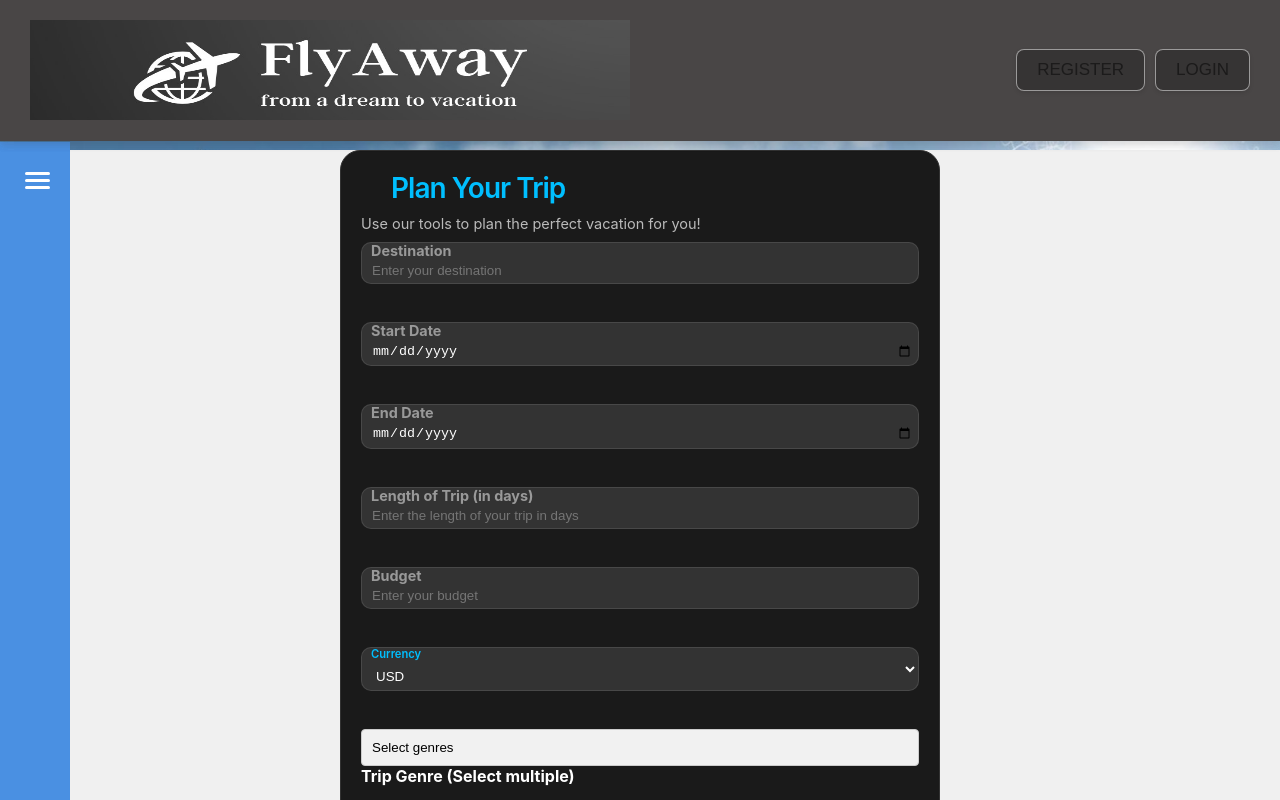
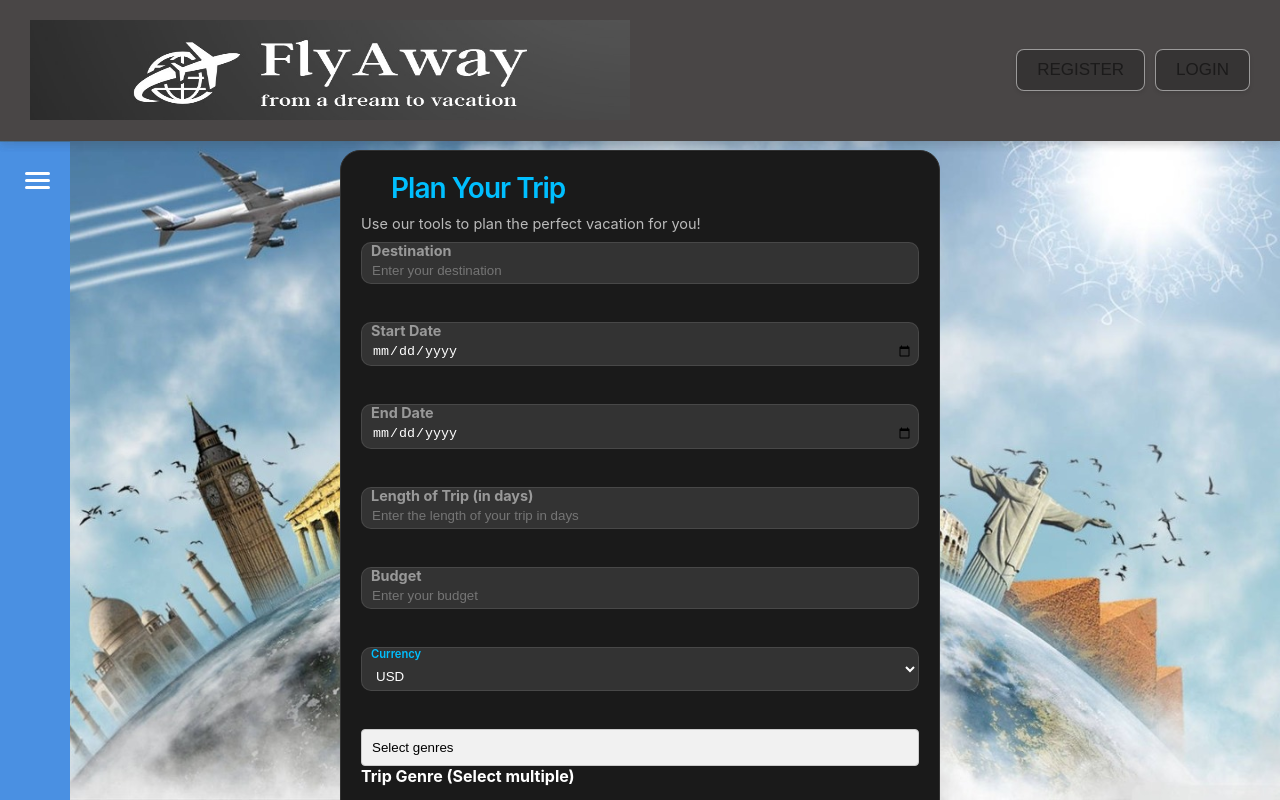
Before and after one commit to eyalsegev123/FlyAway, a React (Create React App) app in the folder frontend/: page /PlanTrip in a window 1280 px wide. Shown: the top 800 px of the page. Built offline with nearby package versions, Linux system fonts and the light colour scheme.

Commit message:
minor css changes to pages backgrounds

```diff
--- a/frontend/src/components/Header.jsx
+++ b/frontend/src/components/Header.jsx
@@ -1,9 +1,8 @@
-import React, { useState, useContext } from "react";
-import Button from "./Button"; // Import the Button component
+import React, { useState } from "react";
 import LoginForm from "../components/LoginForm"; // Import LoginForm
 import RegisterForm from "../components/RegisterForm"; // Import RegisterForm
 import Modal from "../components/Modal"; // Import the new Modal component
-import { AuthContext, useAuth } from "../context/AuthContext"; // Import Auth context
+import { useAuth } from "../context/AuthContext"; // Import Auth context
 import "../styles/components/Header.css"; // Import CSS for styling
 import HeaderButton from './HeaderButton'; // Import HeaderButton component
 import HelloMessage from './HelloMessage'; // Ensure correct path
--- a/frontend/src/pages/MyTrips.jsx
+++ b/frontend/src/pages/MyTrips.jsx
@@ -32,7 +32,7 @@ const MyTrips = () => {
           }
 
         const response = await axios.get(
-          `http://localhost:5001/tripsRoutes/getUserTrips${user_id}`
+          `http://localhost:5001/tripsRoutes/getUserTrips/${user_id}`
         );
         if (response.status === 200) {
           setTrips(response.data);  // Update state with the trips data
--- a/frontend/src/pages/PlanTrip.jsx
+++ b/frontend/src/pages/PlanTrip.jsx
@@ -251,7 +251,7 @@ const StyledWrapper = styled.div`
   justify-content: center;
   align-items: center;
   min-height: 100vh; /* Full viewport height */
-  background-color: #f0f0f0; /* Optional: background color for the page */
+  background-color: transparent; /* Optional: background color for the page */
 
   .form {
     display: flex;
--- a/frontend/src/styles/components/HomeMain.css
+++ b/frontend/src/styles/components/HomeMain.css
@@ -9,7 +9,7 @@
   background-position: center;
   background-size: cover;
   padding: 2rem;
-  background: #f5f5f5;
+  background: transparent;
 }
 
 .homepage-title {
```
